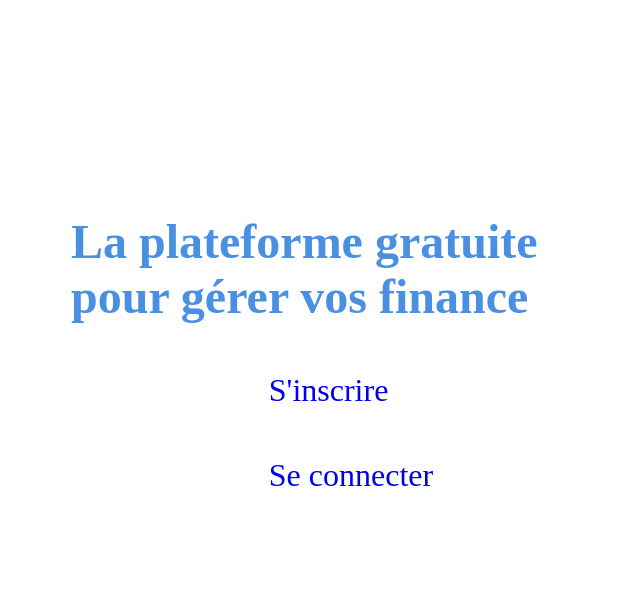
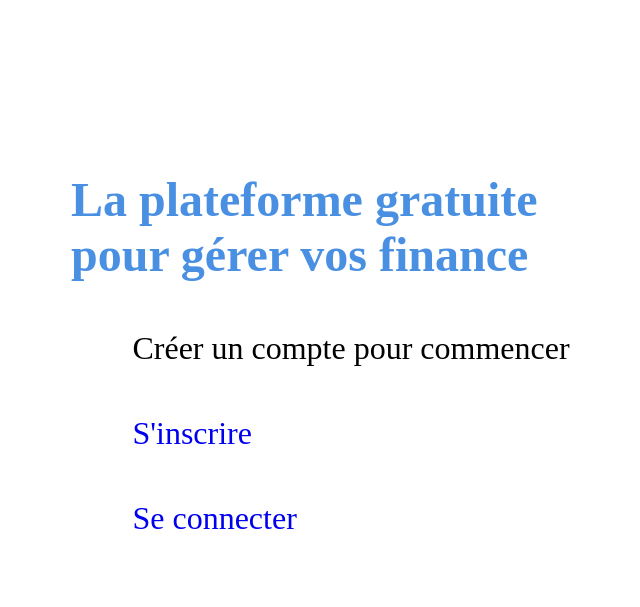
Before and after one commit to Mawuli23/gestion_finance, a Django app: page / in a window 1280 px wide. Shown: the part 168-775 px from the top of the page, without its empty margins (289-929 px from the left). Run offline with Django 5.2, Linux system fonts and the light colour scheme.

Commit message:
Version 3

```diff
--- a/FinanceManager/templates/base.html
+++ b/FinanceManager/templates/base.html
@@ -33,6 +33,7 @@
       </form>
 
       {% else %}
+      <p>Créer un compte pour commencer</p>
       <a href="{% url 'signup' %}"><p>S'inscrire</p></a>
       <a href="{% url 'profile' %}"><p>Se connecter</p></a>
       {% endif %}
```
